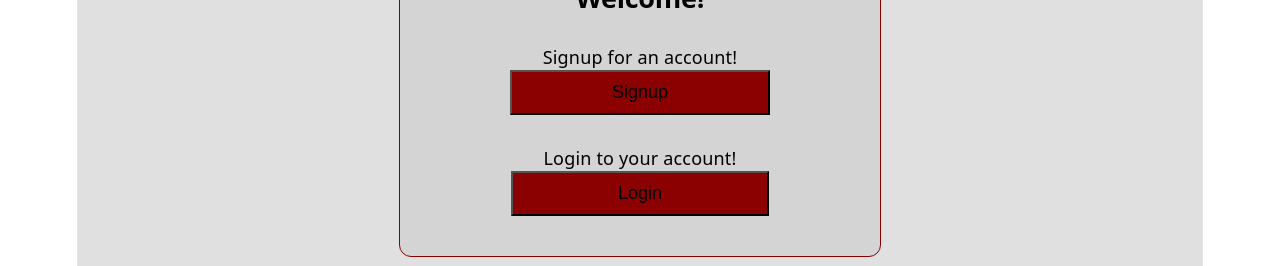
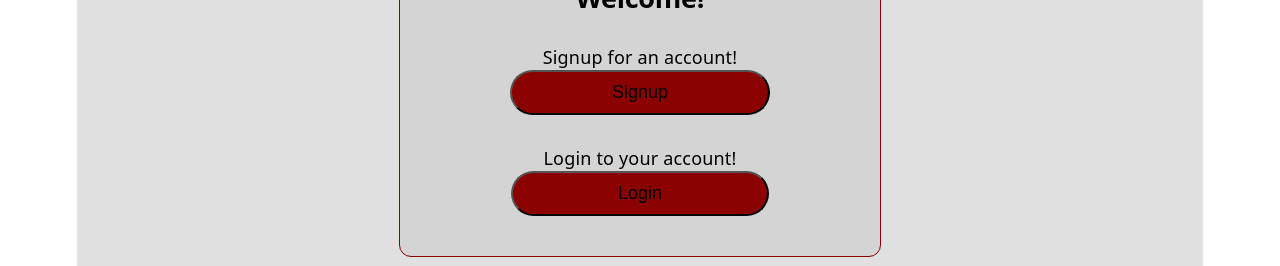
Before and after one commit to TSoden1/CS-440-DND-Database-, a React (Vite) app: page / in a window 1280 px wide. Shown: the part 344-610 px from the top of the page. Built offline with nearby package versions, Linux system fonts and the light colour scheme.

Commit message:
Changed singular design thing i need to commit to test something tho

```diff
--- a/Frontend/Login/Login.css
+++ b/Frontend/Login/Login.css
@@ -83,6 +83,7 @@
     padding: 10px 100px;
     font-size: 1.0rem;
     margin-top: 20px;
+    border-radius: 100px;
 }
 
 .no-account{
--- a/Frontend/Signup/Signup.css
+++ b/Frontend/Signup/Signup.css
@@ -82,6 +82,7 @@
     padding: 10px 100px;
     font-size: 1.0rem;
     margin-top: 20px;
+    border-radius: 100px;
 }
 
 .has-account{
--- a/src/App.css
+++ b/src/App.css
@@ -45,6 +45,7 @@ label{
     font-size: 1.0rem;
     margin-bottom:30px;
     cursor: pointer;
+    border-radius: 100px;
 }
 
 .nav-login{
@@ -53,4 +54,5 @@ label{
   padding: 10px 105px;
   font-size: 1.0rem;
   cursor: pointer;
+  border-radius: 100px;
 }
--- a/src/App.jsx
+++ b/src/App.jsx
@@ -2,12 +2,8 @@ import { useState } from 'react'
 import reactLogo from './assets/react.svg'
 import viteLogo from './assets/vite.svg'
 import heroImg from './assets/hero.png'
-import { createBrowserRouter, RouterProvider, useNavigate } from 'react-router-dom'
-import { Link } from 'react-router-dom'
+import { useNavigate } from 'react-router-dom'
 import './App.css'
-import Login from '../Frontend/Login/Login.jsx'
-import Signup from '../Frontend/Signup/Signup.jsx'
-
 
 
 function App() {
```
